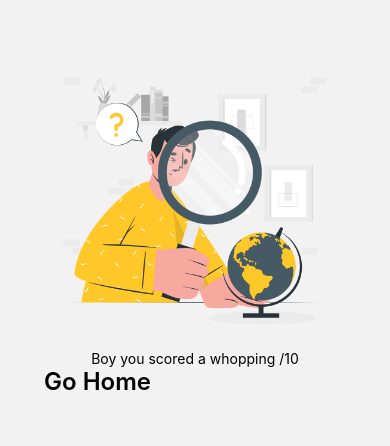
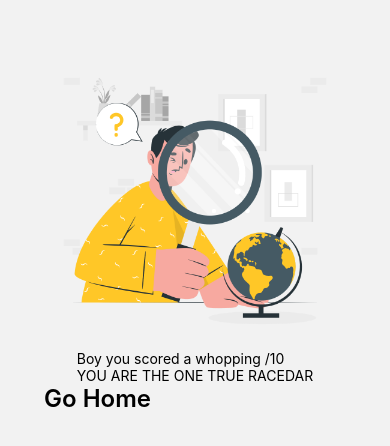
Before and after one commit to nsamadhana/racedar, a React Native app: screen /Result in a window 390 px wide. Shown: the top 446 px of the page. Built offline with nearby package versions, Linux system fonts and the light colour scheme.

Commit message:
Created function to map score to a final message

```diff
--- a/screens/result.js
+++ b/screens/result.js
@@ -2,11 +2,26 @@ import React from 'react';
 import { useRoute } from "@react-navigation/native"
 import { StyleSheet, Text, View, Image, TouchableOpacity } from 'react-native';
 
+//Generates result message from user score
+const getMessageFromScore =(score)=>{
+  if (score == 0) {
+    return "You are a menace to society. Please touch some grass";
+  } else if (score <= 3) {
+    return "You are a probably a key member of MAGA";
+  } else if (score <= 6) {
+    return "Not bad! You payed attention in DEI training!"
+  } else if (score <= 9) {
+    return "Wow! You are a true inclusivity warrior!"
+  } else {
+    return "YOU ARE THE ONE TRUE RACEDAR"
+  }
+};
+
 export default function Result({navigation}) {
-
+  //Retrieve user score from the quiz page
   const route = useRoute();
   const finalScore = route.params?.userScore;
-
+  const message = getMessageFromScore(finalScore);
 
   return (
     <View style={styles.container} >
@@ -19,6 +34,7 @@ export default function Result({navigation}) {
 
       <View>
       <Text>Boy you scored a whopping {finalScore}/10</Text>
+      <Text>{message}</Text>
       </View>
     </View>
 
```
